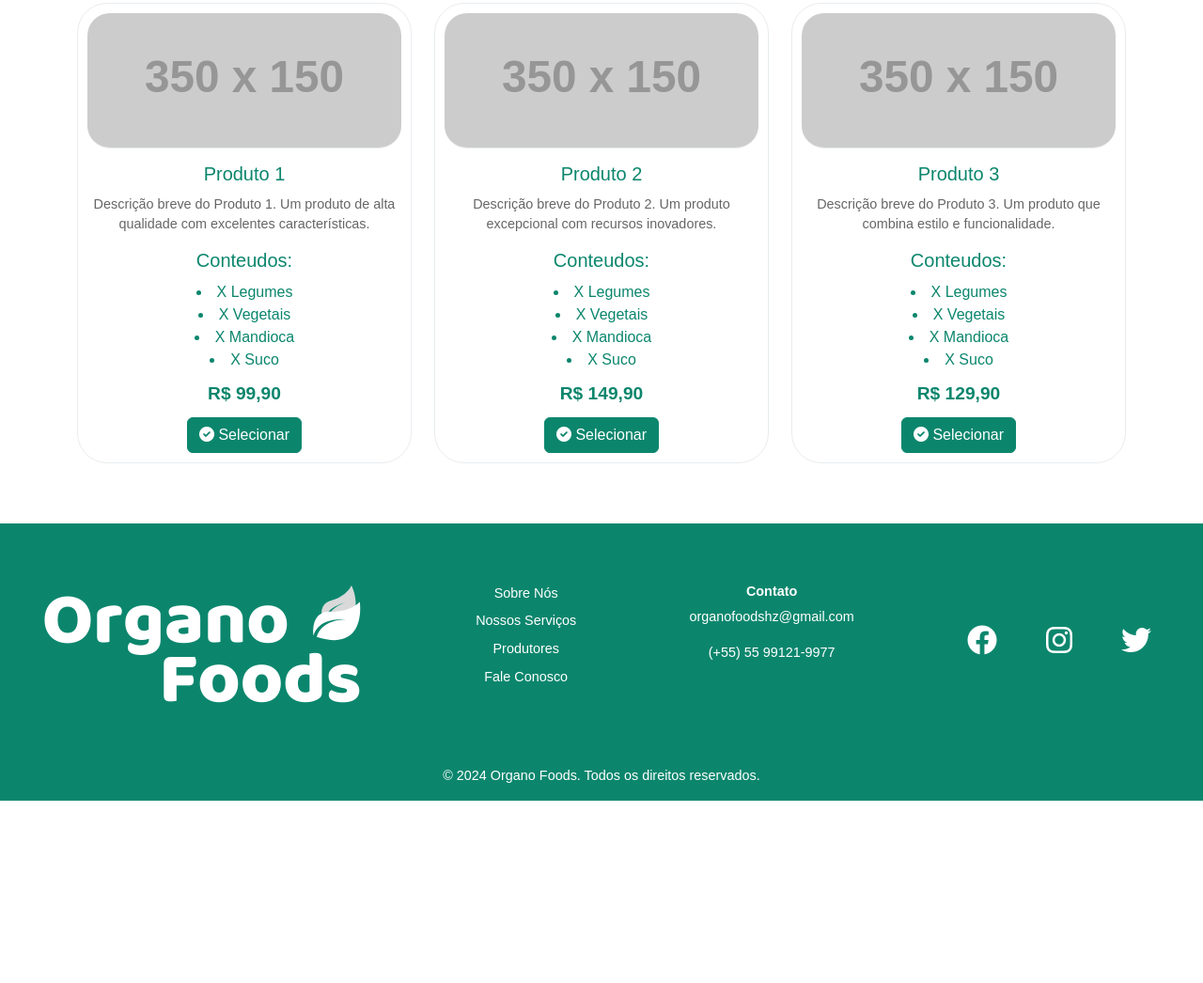
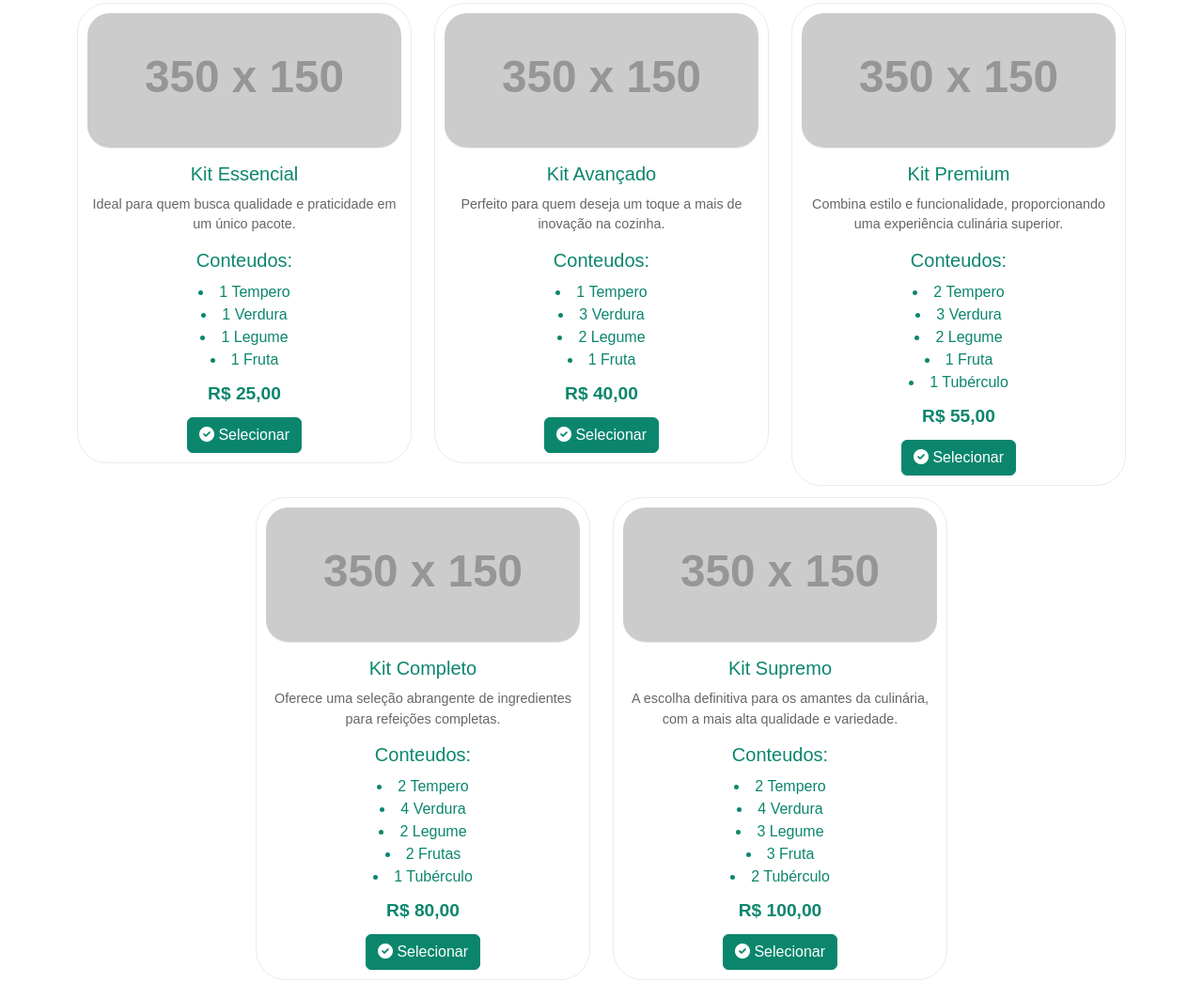
Before and after one commit to kerlonr/organofoods, a plain HTML site: page secaoPedidos/pedido.html in a window 1280 px wide. Shown: the part 323-1369 px from the top of the page at 94% size. Before the commit the page ends 1175 px from the top, so only its background shows below. Drawn offline with nearby package versions, Linux system fonts and the light colour scheme; placeholder pictures from the web are drawn by us.

Commit message:
Add files via upload

```diff
--- a/secaoPedidos/pedido.html
+++ b/secaoPedidos/pedido.html
@@ -85,17 +85,17 @@
           <div class="col-md-4">
             <div class="product-card">
               <img src="https://via.placeholder.com/350x150" alt="Produto 1" />
-              <h5>Produto 1</h5>
+              <h5>Kit Essencial</h5>
               <p>
-                Descrição breve do Produto 1. Um produto de alta qualidade com
-                excelentes características.
+                Ideal para quem busca qualidade e praticidade em um único
+                pacote.
               </p>
               <h5>Conteudos:</h5>
-              <li>X Legumes</li>
-              <li>X Vegetais</li>
-              <li>X Mandioca</li>
-              <li>X Suco</li>
-              <strong><div class="price">R$ 99,90</div></strong>
+              <li>1 Tempero</li>
+              <li>1 Verdura</li>
+              <li>1 Legume</li>
+              <li>1 Fruta</li>
+              <strong><div class="price">R$ 25,00</div></strong>
               <button
                 class="btn btn-primary btn-block select-product"
                 data-product="Produto 1"
@@ -107,17 +107,17 @@
           <div class="col-md-4">
             <div class="product-card">
               <img src="https://via.placeholder.com/350x150" alt="Produto 2" />
-              <h5>Produto 2</h5>
+              <h5>Kit Avançado</h5>
               <p>
-                Descrição breve do Produto 2. Um produto excepcional com
-                recursos inovadores.
+                Perfeito para quem deseja um toque a mais de inovação na
+                cozinha.
               </p>
               <h5>Conteudos:</h5>
-              <li>X Legumes</li>
-              <li>X Vegetais</li>
-              <li>X Mandioca</li>
-              <li>X Suco</li>
-              <strong><div class="price">R$ 149,90</div></strong>
+              <li>1 Tempero</li>
+              <li>3 Verdura</li>
+              <li>2 Legume</li>
+              <li>1 Fruta</li>
+              <strong><div class="price">R$ 40,00</div></strong>
               <button
                 class="btn btn-primary btn-block select-product"
                 data-product="Produto 2"
@@ -129,17 +129,64 @@
           <div class="col-md-4">
             <div class="product-card">
               <img src="https://via.placeholder.com/350x150" alt="Produto 3" />
-              <h5>Produto 3</h5>
+              <h5>Kit Premium</h5>
               <p>
-                Descrição breve do Produto 3. Um produto que combina estilo e
-                funcionalidade.
+                Combina estilo e funcionalidade, proporcionando uma experiência
+                culinária superior.
               </p>
               <h5>Conteudos:</h5>
-              <li>X Legumes</li>
-              <li>X Vegetais</li>
-              <li>X Mandioca</li>
-              <li>X Suco</li>
-              <strong><div class="price">R$ 129,90</div></strong>
+              <li>2 Tempero</li>
+              <li>3 Verdura</li>
+              <li>2 Legume</li>
+              <li>1 Fruta</li>
+              <li>1 Tubérculo</li>
+              <strong><div class="price">R$ 55,00</div></strong>
+              <button
+                class="btn btn-primary btn-block select-product"
+                data-product="Produto 3"
+              >
+                <i class="fas fa-check-circle"></i> Selecionar
+              </button>
+            </div>
+          </div>
+          <div class="col-md-4">
+            <div class="product-card">
+              <img src="https://via.placeholder.com/350x150" alt="Produto 3" />
+              <h5>Kit Completo</h5>
+              <p>
+                Oferece uma seleção abrangente de ingredientes para refeições
+                completas.
+              </p>
+              <h5>Conteudos:</h5>
+              <li>2 Tempero</li>
+              <li>4 Verdura</li>
+              <li>2 Legume</li>
+              <li>2 Frutas</li>
+              <li>1 Tubérculo</li>
+              <strong><div class="price">R$ 80,00</div></strong>
+              <button
+                class="btn btn-primary btn-block select-product"
+                data-product="Produto 3"
+              >
+                <i class="fas fa-check-circle"></i> Selecionar
+              </button>
+            </div>
+          </div>
+          <div class="col-md-4">
+            <div class="product-card">
+              <img src="https://via.placeholder.com/350x150" alt="Produto 3" />
+              <h5>Kit Supremo</h5>
+              <p>
+                A escolha definitiva para os amantes da culinária, com a mais
+                alta qualidade e variedade.
+              </p>
+              <h5>Conteudos:</h5>
+              <li>2 Tempero</li>
+              <li>4 Verdura</li>
+              <li>3 Legume</li>
+              <li>3 Fruta</li>
+              <li>2 Tubérculo</li>
+              <strong><div class="price">R$ 100,00</div></strong>
               <button
                 class="btn btn-primary btn-block select-product"
                 data-product="Produto 3"
--- a/secaoPedidos/stylePedidos.css
+++ b/secaoPedidos/stylePedidos.css
@@ -129,7 +129,12 @@ nav ul li a {
   display: block;
   animation: fadeIn 0.6s;
 }
-
+.row {
+  justify-content: center;
+}
+.col-md-4 {
+  margin-bottom: 12px;
+}
 @keyframes fadeIn {
   from {
     opacity: 0;
```
